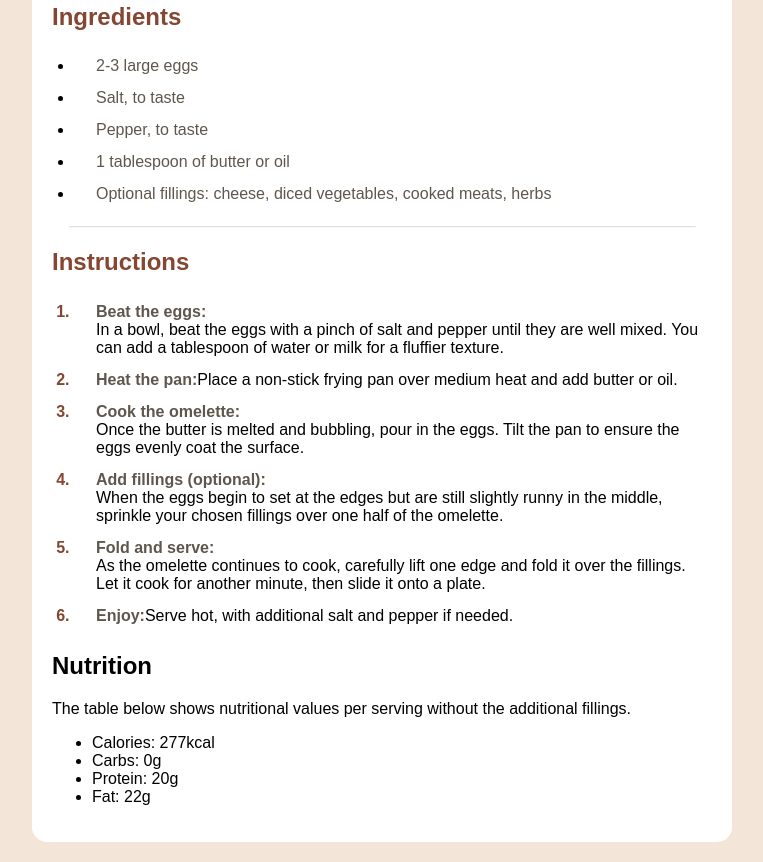
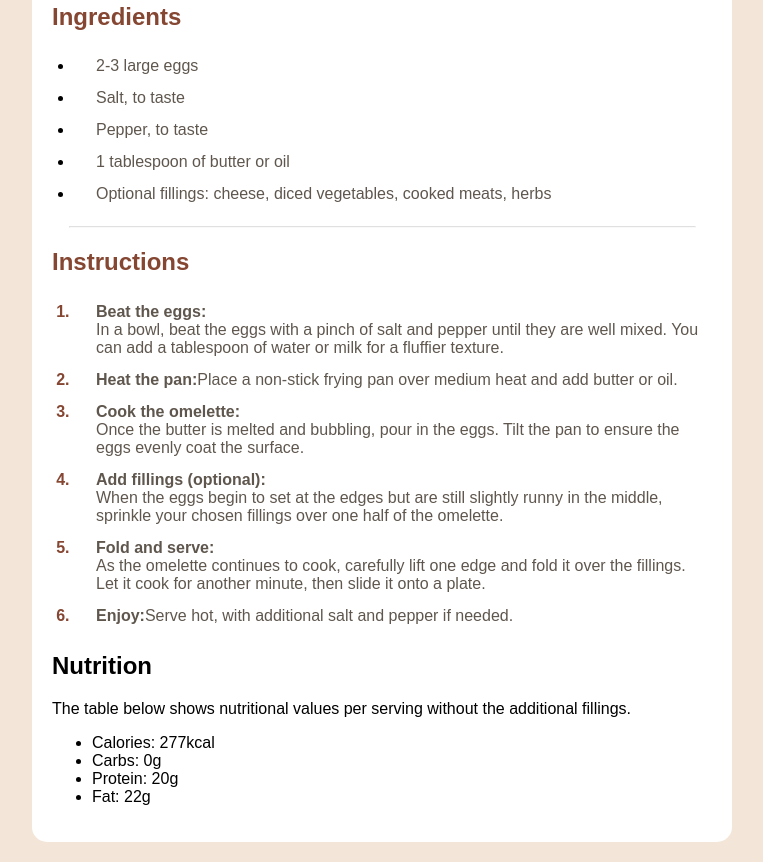
Before and after one commit to EmicJoykiller/Recipe-Page, a plain HTML site: page index.html in a window 1280 px wide. Shown: the part 704-1566 px from the top of the page, without its empty margins (258-1021 px from the left). Drawn offline with Linux system fonts and the light colour scheme.

Commit message:
Update styles.css

```diff
--- a/styles.css
+++ b/styles.css
@@ -132,6 +132,8 @@ hr {
 .instructions span {
     display: flex;
     flex-wrap: wrap;
+    color: var(--Stone-600);
+    font-weight: 500;
 }
 
 /* Responsive design for mobile */
```
